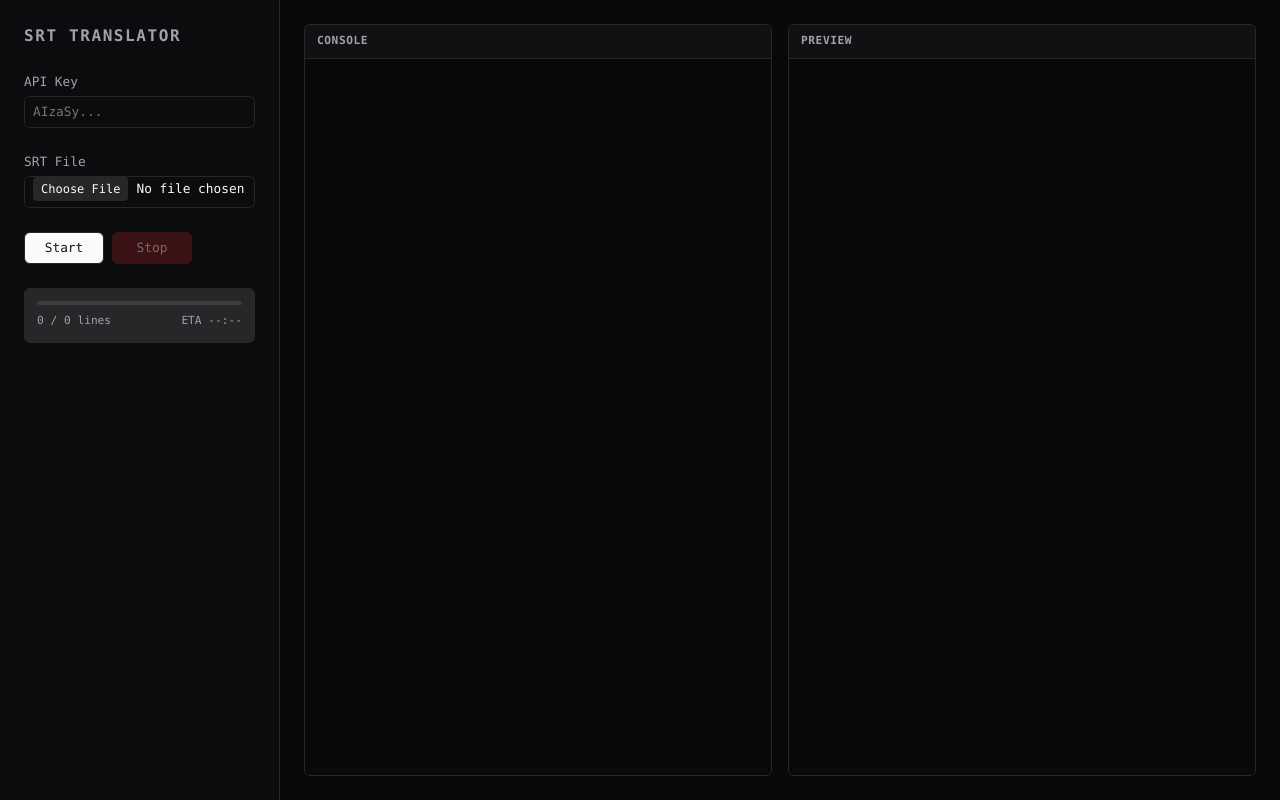
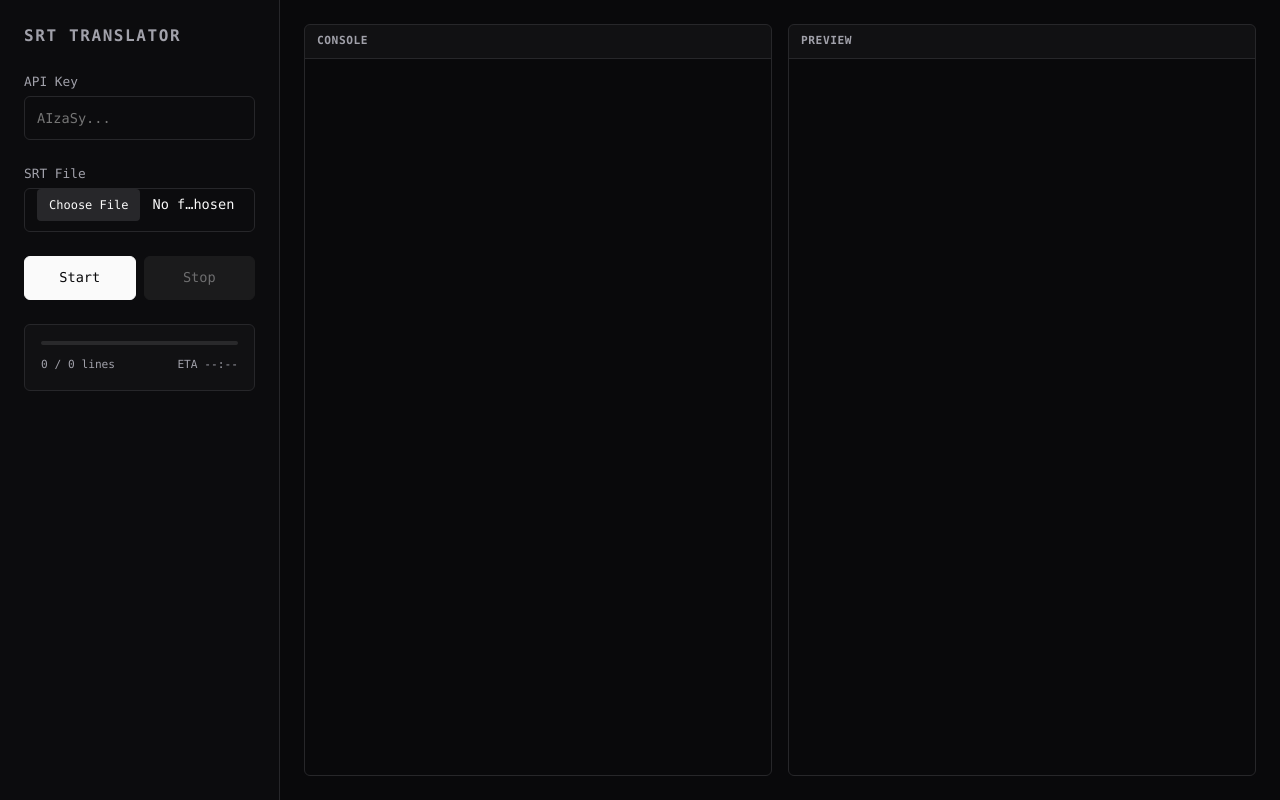
Before and after one commit to fn-cafeina/srt-translator, a website built with Parcel: page src/index.html in a window 1280 px wide. Built offline with nearby package versions, Linux system fonts and the light colour scheme.

Commit message:
style: enhance sidebar buttons and status card distribution

```diff
--- a/src/css/modules.css
+++ b/src/css/modules.css
@@ -17,13 +17,13 @@ label {
 
 input,
 select.input-style {
-  height: 2rem;
+  height: 2.75rem;
   border-radius: var(--radius);
   border: 1px solid var(--border);
   background: transparent;
   color: var(--foreground);
-  padding: 0 0.5rem;
-  font-size: 0.8rem;
+  padding: 0 0.75rem;
+  font-size: 0.85rem;
   font-family: var(--font-mono);
   transition: border-color 0.2s, box-shadow 0.2s;
   width: 100%;
@@ -38,11 +38,11 @@ input[type="file"]::file-selector-button {
   border: none;
   background: var(--muted);
   color: var(--foreground);
-  padding: 0 0.5rem;
-  height: 1.5rem;
+  padding: 0 0.75rem;
+  height: 2rem;
   border-radius: calc(var(--radius) - 2px);
   cursor: pointer;
-  margin-right: 0.5rem;
+  margin-right: 0.75rem;
   transition: background-color 0.2s;
   font-family: var(--font-mono);
   font-size: 0.75rem;
@@ -56,23 +56,33 @@ input[type="file"]::file-selector-button {
 button {
   border: 1px solid var(--border);
   border-radius: var(--radius);
-  height: 2rem;
-  padding: 0 0.8rem;
-  font-size: 0.8rem;
+  height: 2.75rem;
+  padding: 0 1rem;
+  font-size: 0.85rem;
   font-weight: 500;
   cursor: pointer;
   display: flex;
   align-items: center;
   justify-content: center;
-  min-width: 80px;
+  flex: 1;
   line-height: 1;
-  transition: background-color 0.2s, opacity 0.2s;
+  transition: all 0.2s;
   font-family: var(--font-mono);
 }
 
+button:hover:not(:disabled) {
+  opacity: 0.9;
+  transform: translateY(-1px);
+}
+
+button:active:not(:disabled) {
+  transform: translateY(0);
+}
+
 .btn-primary {
-  background: var(--primary);
-  color: var(--primary-foreground);
+  background: var(--foreground);
+  color: var(--background);
+  border-color: var(--foreground);
 }
 
 .btn-stop {
@@ -81,13 +91,19 @@ button {
   border-color: var(--destructive);
 }
 
+button:disabled {
+  opacity: 0.2;
+  cursor: not-allowed;
+  filter: grayscale(1);
+}
+
 .status {
-  background: var(--muted);
-  padding: 0.75rem;
+  background: #111113;
+  padding: 1rem;
   border-radius: var(--radius);
   display: flex;
   flex-direction: column;
-  gap: 0.5rem;
+  gap: 0.75rem;
   border: 1px solid var(--border);
 }
 
```
